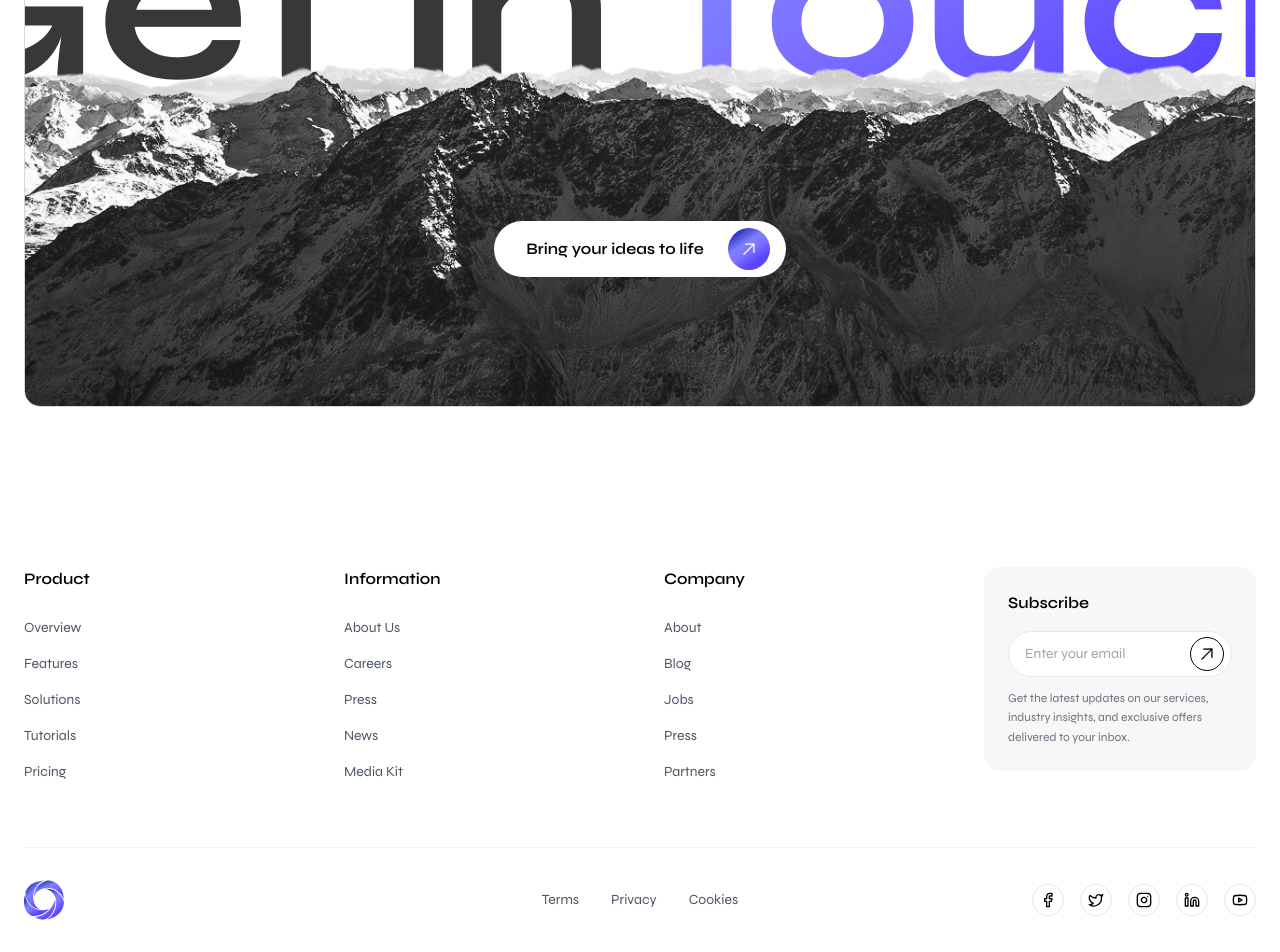
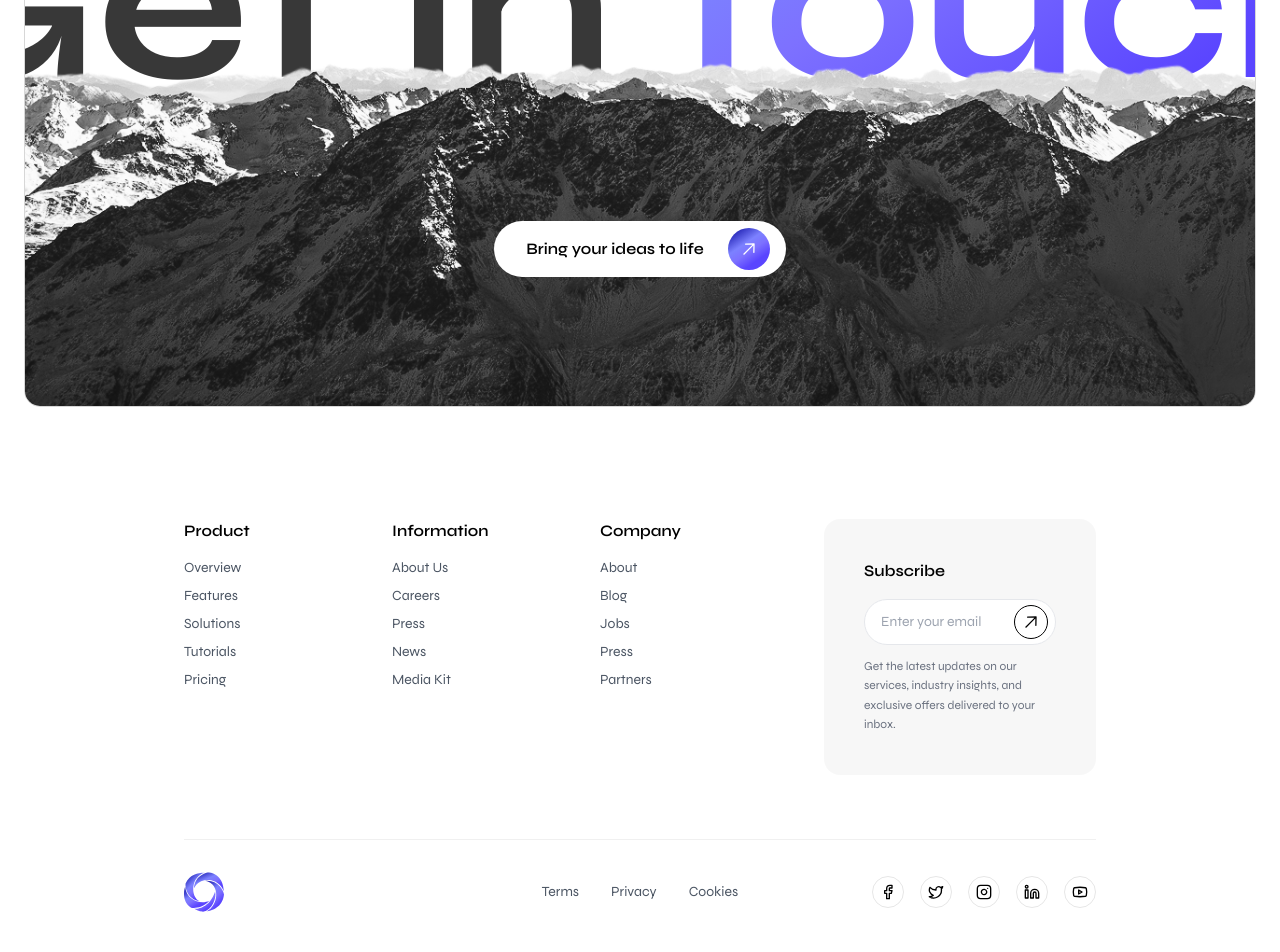
Before and after one commit to afnanahmadtariq/Devstract, a Next.js app: page / in a window 1280 px wide. Shown: the part 4414-5366 px from the top of the page. Built offline with nearby package versions, Linux system fonts and the light colour scheme.

Commit message:
Refactor contact section and footer layout
Updated the ContactSection spacing and button text styling for improved layout. Refactored the Footer to use a 3-column grid, grouped link columns, and adjusted the subscribe card placement and padding for better visual structure.

```diff
--- a/components/contact-section.tsx
+++ b/components/contact-section.tsx
@@ -31,7 +31,7 @@ export default function ContactSection() {
   ]
 
   return (
-    <section ref={sectionRef} className="py-24 px-6 bg-white">
+    <section ref={sectionRef} className="mt-24 mb-12 px-6 bg-white">
       <div className="max-w-7xl md:max-w-[85rem] mx-auto">
         <div
           className="relative rounded-2xl overflow-hidden min-h-[700px]"
@@ -103,7 +103,7 @@ export default function ContactSection() {
             {/* Spacer for heading */}
             <div className="mb-96" />
             <Button className="bg-white hover:bg-gray-100 text-black rounded-full py-7 text-base font-semibold inline-flex pointer-events-auto">
-              <span className="m-4">Bring your ideas to life</span>
+              <span className="m-4 whitespace-nowrap">Bring your ideas to life</span>
               <span
                 className="flex items-center justify-center rounded-full"
                 style={{
--- a/components/footer.tsx
+++ b/components/footer.tsx
@@ -45,16 +45,17 @@ export default function Footer() {
   ]
 
   return (
-    <footer className="bg-white">
+    <footer className="bg-white px-40">
       {/* Top Section */}
       <div className="px-6 py-16">
         <div className="max-w-7xl mx-auto">
-          <div className="grid lg:grid-cols-4 gap-12">
-            {/* Footer Links Columns */}
+          <div className="grid lg:grid-cols-3 gap-12">
+            {/* Footer Links Columns (all in one col-span-2) */}
+            <div className="lg:col-span-2 grid grid-cols-1 md:grid-cols-3 gap-8">
               {Object.entries(footerLinks).map(([heading, links]) => (
                 <div key={heading}>
-                <h3 className="text-base font-semibold mb-6 text-black">{heading}</h3>
-                <ul className="space-y-3">
+                  <h3 className="text-base font-semibold mb-3 text-black">{heading}</h3>
+                  <ul className="space-y-1">
                     {links.map((link, index) => (
                       <li key={index}>
                         <a href="#" className="text-gray-600 hover:text-black transition-colors duration-200 text-sm">
@@ -65,10 +66,11 @@ export default function Footer() {
                   </ul>
                 </div>
               ))}
+            </div>
 
-            {/* Subscribe Card */}
-            <div className="lg:col-span-1">
-              <div className="rounded-2xl p-6 bg-black/[0.03]">
+            {/* Subscribe Card (right column) */}
+            <div className="flex justify-end">
+              <div className="rounded-2xl p-10 bg-black/[0.03] max-w-xs">
                 <h3 className="text-base font-semibold mb-4 text-black">Subscribe</h3>
                 <form onSubmit={handleSubscribe} className="space-y-4">
                   <div className="relative">
```
Lines whose indentation alone changed are shown as unchanged.
